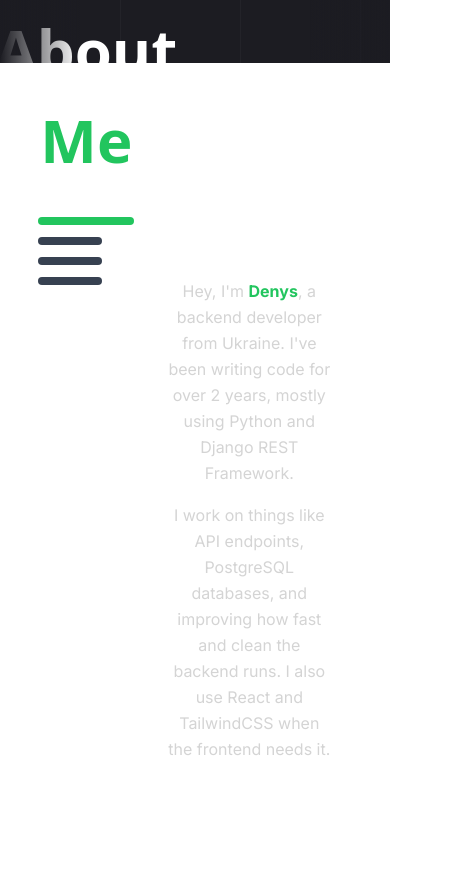
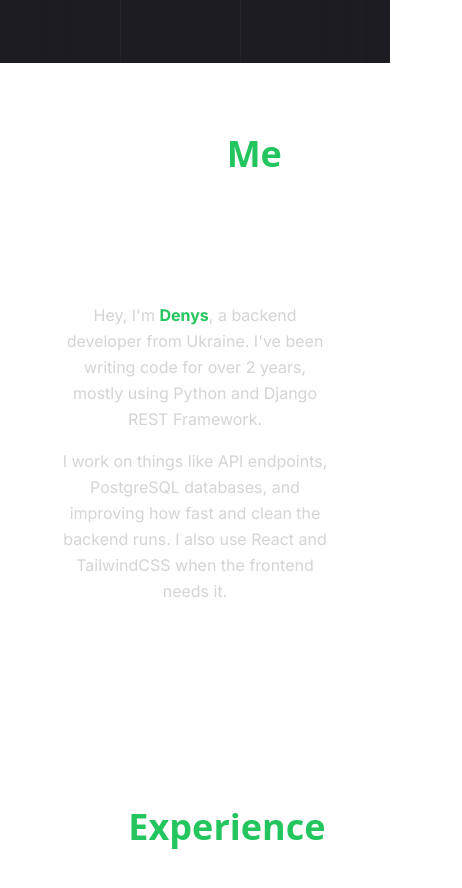
Before and after one commit to TheDrakl/portfolio, a React (Vite) app: page / in a window 390 px wide. Shown: the part 844-1732 px from the top of the page, 462 px wide, since content can reach past the window. Built offline with nearby package versions, Linux system fonts and the light colour scheme.

Commit message:
Improve mobile responsiveness

```diff
--- a/src/components/Portfolio.tsx
+++ b/src/components/Portfolio.tsx
@@ -86,8 +86,8 @@ function Portfolio() {
   };
 
   return (
-    <section className="flex text-white min-h-[200vh] mt-[10%] px-8 max-w-[2560px] m-auto">
-      <div className="w-1/3 relative">
+    <section className="flex md:flex-row flex-col text-white min-h-[200vh] mt-[10%] px-8 max-w-[2560px] m-auto">
+      <div className="w-1/3 relative hidden md:block">
         <div className="sticky top-1/2 transform -translate-y-1/2 flex flex-col items-center mt-[40%]">
           <h2
             className={`text-[60px] font-bold transition-all duration-500 ${getTitleAnimationClasses()}`}
@@ -115,21 +115,49 @@ function Portfolio() {
         </div>
       </div>
 
-      <div className="w-2/3 space-y-[30vh] py-16">
+      <div className="w-full md:w-2/3 space-y-[15vh] md:space-y-[30vh] py-8 md:py-16">
+        <div>
+          <div className="md:hidden text-center mb-4">
+            <h2 className="text-4xl font-bold">
+              About <span className="text-lightGreen">Me</span>
+            </h2>
+          </div>
           <div ref={aboutRef}>
             <AboutSection isVisible={currentSection === "About Me"} />
           </div>
+        </div>
 
+        <div>
+          <div className="md:hidden text-center mb-4">
+            <h2 className="text-4xl font-bold">
+              My <span className="text-lightGreen">Experience</span>
+            </h2>
+          </div>
           <div ref={experienceRef}>
             <ExperienceSection isVisible={currentSection === "My Experience"} />
           </div>
+        </div>
 
+        <div>
+          <div className="md:hidden text-center mb-4">
+            <h2 className="text-4xl font-bold">
+              My <span className="text-lightGreen">Skills</span>
+            </h2>
+          </div>
           <div ref={skillsRef}>
             <SkillsSection isVisible={currentSection === "My Skills"} />
           </div>
+        </div>
 
+        <div>
+          <div className="md:hidden text-center mb-4">
+            <h2 className="text-4xl font-bold">
+              My <span className="text-lightGreen">Projects</span>
+            </h2>
+          </div>
           <div ref={projectsRef}>
             <ProjectsSection isVisible={currentSection === "My Projects"} />
+          </div>
         </div>
       </div>
     </section>
--- a/src/components/sections/SkillsSection.tsx
+++ b/src/components/sections/SkillsSection.tsx
@@ -90,7 +90,7 @@ const SkillsSection: React.FC<SkillsProps> = ({ isVisible }) => {
       id='skills'
       className={`text-2xl font-inter space-y-12 md:space-y-16 text-center min-h-[70vh] flex flex-col justify-center transition-all duration-500 px-4 ${getContentAnimationClasses()}`}
     >
-      <div className="grid grid-cols-1 md:grid-cols-2 gap-4 md:gap-8 lg:gap-16 max-w-[1400px] mx-auto">
+      <div className="grid grid-cols-2 md:grid-cols-2 gap-4 md:gap-8 lg:gap-16 max-w-[1400px] mx-auto">
         {skillCategories.map((category) => (
           <div
             key={category.title}
```
Lines whose indentation alone changed are shown as unchanged.
